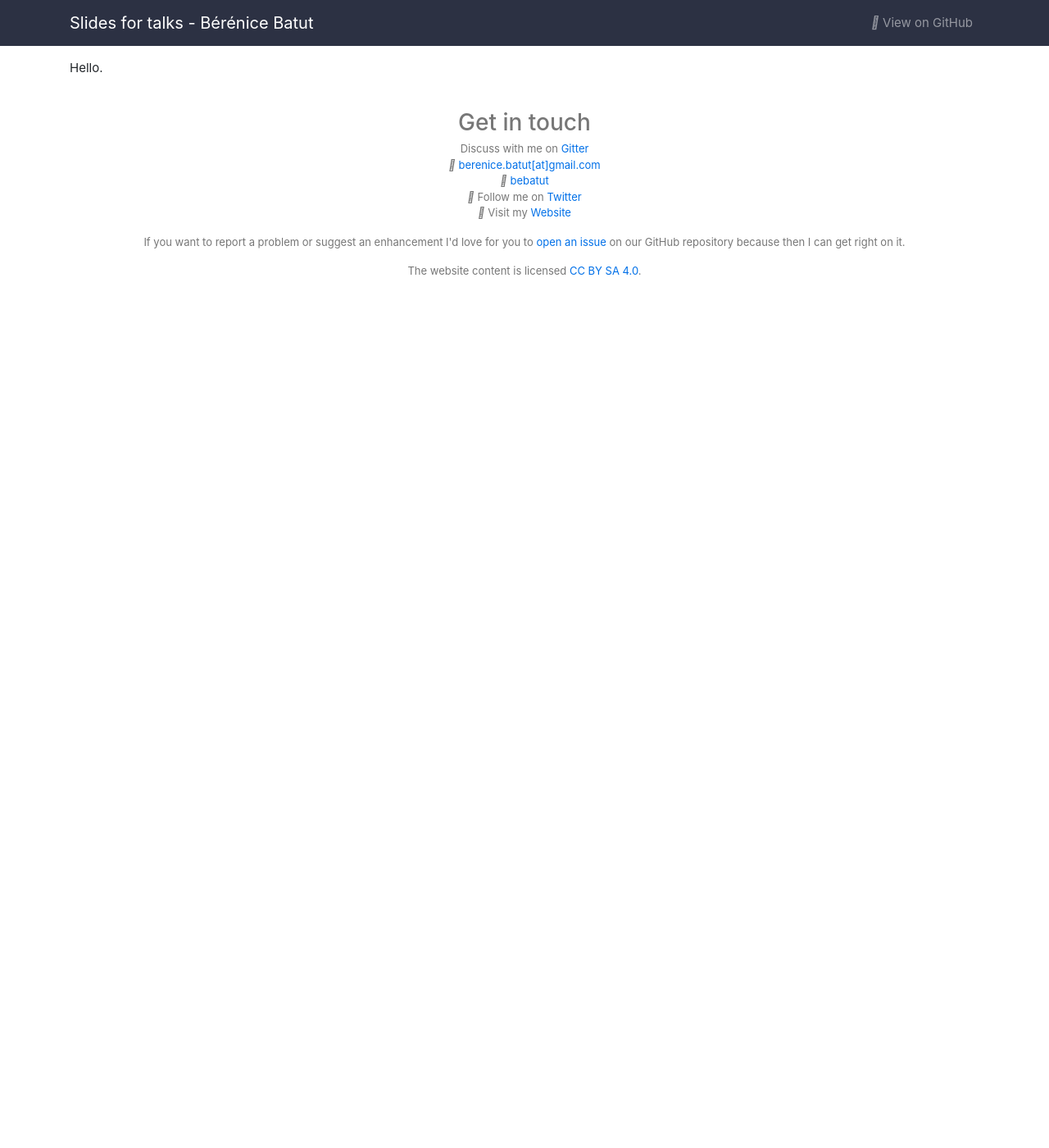
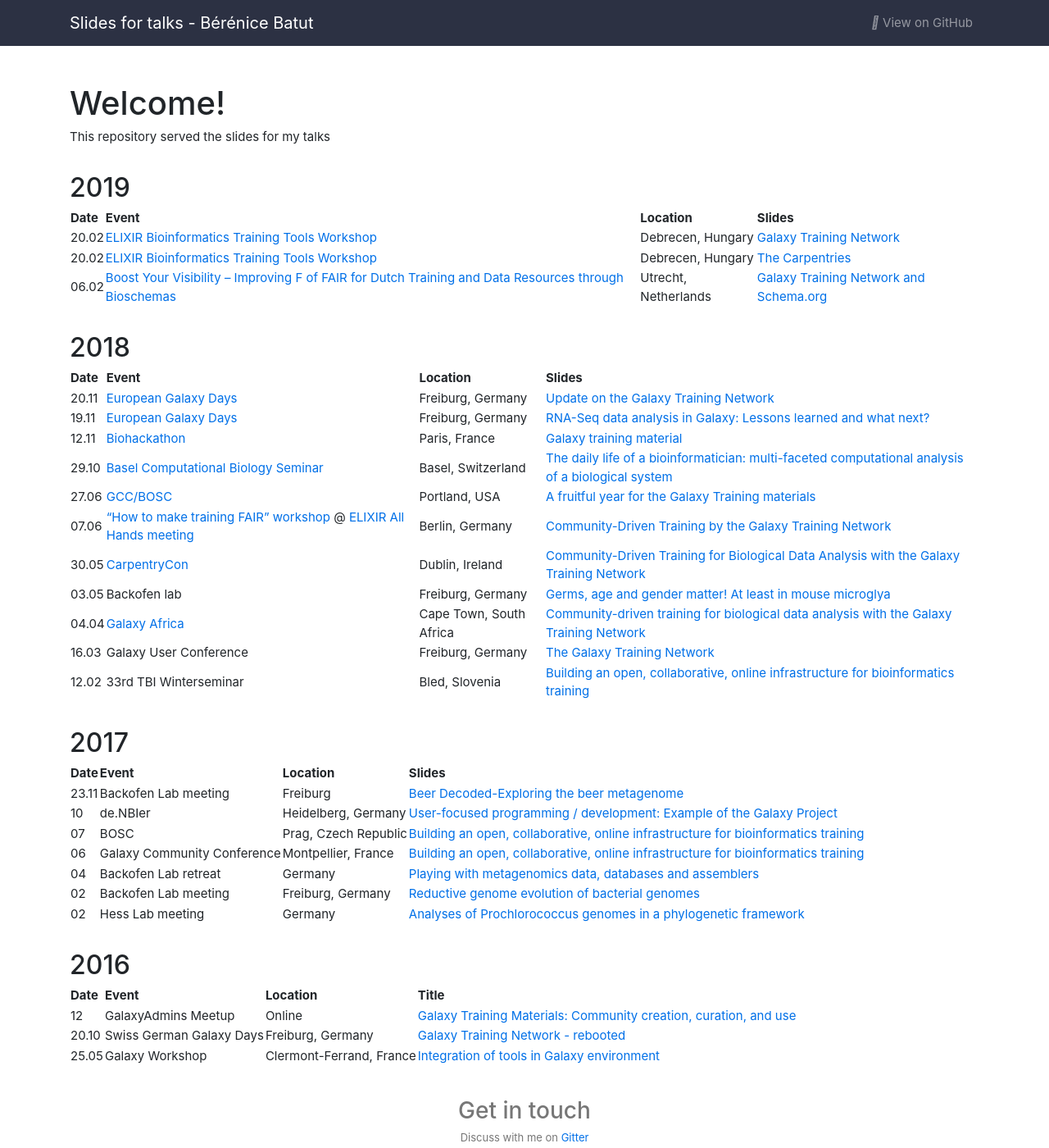
Before and after one commit to bebatut/slides, a Jekyll site: the page built from index.md, in a window 1280 px wide and 1400 px high. Shown: the whole window at 82% size. Built offline with Jekyll 4.4.1, drawn with Linux system fonts in a browser that asks for light colours; our own code applies the rules of GitHub Pages for plain Markdown files.

Commit message:
Readd index

```diff
--- a/index.md
+++ b/index.md
@@ -2,4 +2,50 @@
 layout: base
 ---
 
-Hello.
+# Welcome!
+
+{{ site.description }}
+
+## 2019
+
+Date | Event | Location | Slides
+--- | --- | --- | ---
+20.02 | [ELIXIR Bioinformatics Training Tools Workshop](http://elixir-hungary.org/?q=node/50) | Debrecen, Hungary | [Galaxy Training Network]({% link 19/02_20_galaxy_training_network/index.html %})
+20.02 | [ELIXIR Bioinformatics Training Tools Workshop](http://elixir-hungary.org/?q=node/50) | Debrecen, Hungary | [The Carpentries]({% link 19/02_20_carpentries/index.html %})
+06.02 | [Boost Your Visibility – Improving F of FAIR for Dutch Training and Data Resources through Bioschemas](https://www.dtls.nl/courses/boost-your-visibility-improving-f-of-fair-for-dutch-training-and-data-resources-through-bioschemas/) | Utrecht, Netherlands | [Galaxy Training Network and Schema.org]({% link 19/02_07_bioschemas/index.html %})
+
+## 2018
+
+Date | Event | Location | Slides
+--- | --- | --- | ---
+20.11 | [European Galaxy Days](https://galaxyproject.org/events/2018-europe-dev/) | Freiburg, Germany | [Update on the Galaxy Training Network](18/11_20_egd)
+19.11 | [European Galaxy Days](https://galaxyproject.org/events/2018-europe-dev/) | Freiburg, Germany | [RNA-Seq data analysis in Galaxy: Lessons learned and what next?](18/11_19_egd)
+12.11 | [Biohackathon](http://bh2018paris.info/) | Paris, France | [Galaxy training material](18/11_12_biohackathon)
+29.10 | [Basel Computational Biology Seminar](https://www.biozentrum.unibas.ch/news-events/events/seminar-series/basel-computational-biology-seminar-series-spring-2018-bc2/) | Basel, Switzerland | [The daily life of a bioinformatician: multi-faceted computational analysis of a biological system](18/10_29_comp_sys_bio_seminar)
+27.06 | [GCC/BOSC](https://gccbosc2018.sched.com/) | Portland, USA | [A fruitful year for the Galaxy Training materials](18/06_27_gcc)
+07.06 | ["How to make training FAIR" workshop](https://docs.google.com/document/d/1wrKUyD_GSq1HakpaOpU8u7KOReBk4S6BpYFDBziaBN0/edit?usp=sharing) @ [ELIXIR All Hands meeting](https://www.elixir-europe.org/events/elixir-all-hands-2018) | Berlin, Germany | [Community-Driven Training by the Galaxy Training Network](18/06_07_elixir_ahm)
+30.05 | [CarpentryCon](http://www.carpentrycon.org/) | Dublin, Ireland | [Community-Driven Training for Biological Data Analysis with the Galaxy Training Network](18/05_30_carpentry_con)
+03.05 | Backofen lab | Freiburg, Germany | [Germs, age and gender matter! At least in mouse microglya](18/05_03_backofen_lab)
+04.04 | [Galaxy Africa](http://galaxyafrica.sanbi.ac.za/) | Cape Town, South Africa | [Community-driven training for biological data analysis with the Galaxy Training Network](18/04_04_galaxy_africa)
+16.03 | Galaxy User Conference | Freiburg, Germany | [The Galaxy Training Network](18/03_16_galaxy_user_conf)
+12.02 | 33rd TBI Winterseminar | Bled, Slovenia | [Building an open, collaborative, online infrastructure for bioinformatics training](18/02_12_bled)
+
+## 2017
+
+Date | Event | Location | Slides
+--- | --- | --- | ---
+23.11 | Backofen Lab meeting | Freiburg | [Beer Decoded-Exploring the beer metagenome](17/11_23_backofen_lab_meeting)
+10 | de.NBIer | Heidelberg, Germany| [User-focused programming / development: Example of the Galaxy Project](17/10_de_NBIer)
+07 | BOSC | Prag, Czech Republic | [Building an open, collaborative, online infrastructure for bioinformatics training](17/07_bosc)
+06 | Galaxy Community Conference | Montpellier, France | [Building an open, collaborative, online infrastructure for bioinformatics training](17/06_gcc)
+04 | Backofen Lab retreat | Germany | [Playing with metagenomics data, databases and assemblers](17/04_backofen_lab_retreat)
+02 | Backofen Lab meeting | Freiburg, Germany | [Reductive genome evolution of bacterial genomes](17/02_backofen_lab_meeting)
+02 | Hess Lab meeting | Germany | [Analyses of Prochlorococcus genomes in a phylogenetic framework](17/02_hess_lab_meeting)
+
+## 2016
+
+Date | Event | Location | Title
+--- | --- | --- | ---
+12 | GalaxyAdmins Meetup | Online | [Galaxy Training Materials: Community creation, curation, and use](16/12_galaxy_admin_meetup)
+20.10 | Swiss German Galaxy Days | Freiburg, Germany | [Galaxy Training Network - rebooted](16/10_swiss_german_galaxy_days)
+25.05 | Galaxy Workshop | Clermont-Ferrand, France | [Integration of tools in Galaxy environment](16/05_galaxy_workshop)
```
